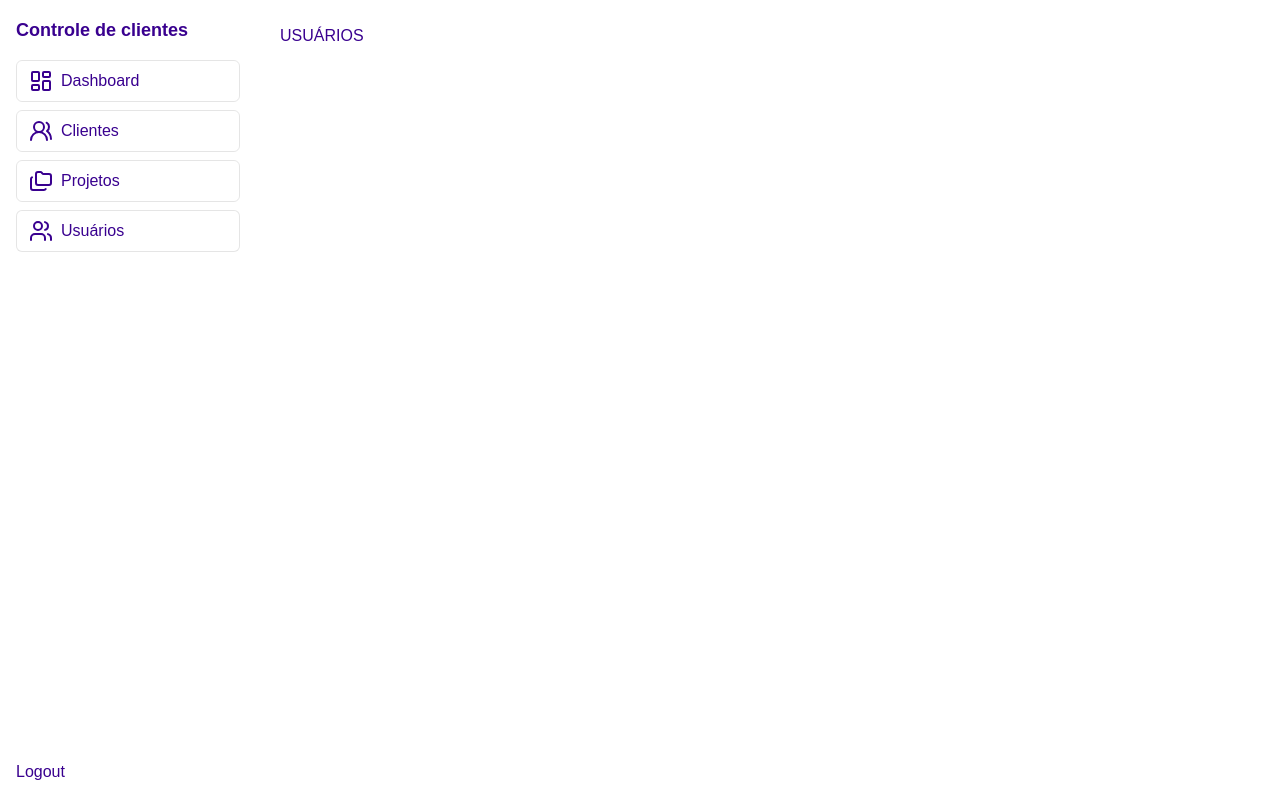
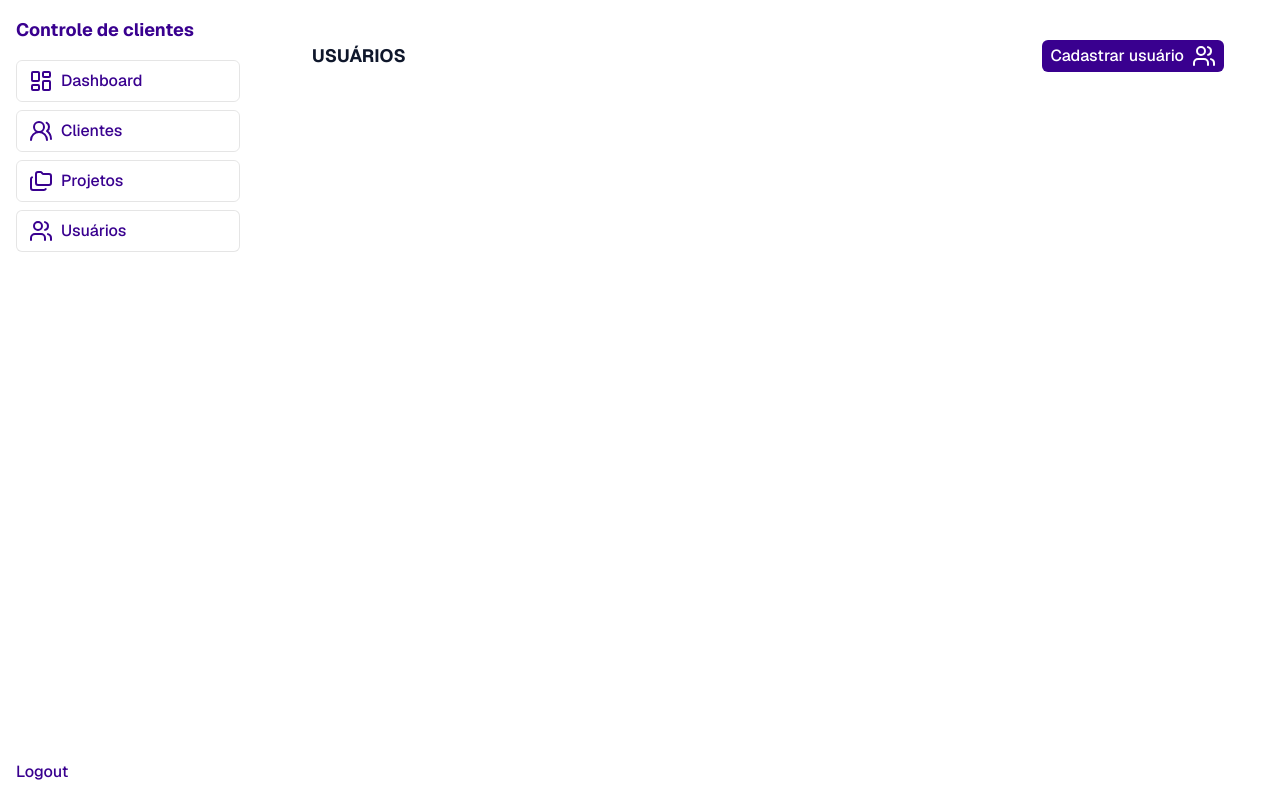
Before and after one commit to EAlvesT/controle-clientes-frontend, a Next.js app: page /usuarios in a window 1280 px wide. Built offline with nearby package versions, Linux system fonts and the light colour scheme; what @bprogress/next would draw is missing.

Commit message:
feat: enhance section titles and add new pages for client, project, and user creation

```diff
--- /dev/null
+++ b/app/(private)/clientes/new/layout.tsx
@@ -0,0 +1,14 @@
+import type { Metadata } from "next";
+
+export const metadata: Metadata = {
+    title: "Controle de clientes - Novo Cliente",
+    description: "Página para criação de novos clientes",
+};
+
+export default function NovoClienteLayoutPage({ children }: { children: React.ReactNode }) {
+    return (
+        <>
+            {children}
+        </>
+    );
+};
--- /dev/null
+++ b/app/(private)/clientes/new/page.tsx
@@ -0,0 +1,7 @@
+export default function NovoClientePage() {
+    return (
+        <>
+            <h1>Página NOVO CLIENTE</h1>
+        </>
+    )
+};
--- a/app/(private)/clientes/page.tsx
+++ b/app/(private)/clientes/page.tsx
@@ -5,6 +5,8 @@ export default function ClientesPage() {
         <>
             <TituloSecoes
                 titulo="CLIENTES"
+                localUtilizado="clientes"
+                textoBotao="Cadastrar cliente"
             />
         </>
     )
--- /dev/null
+++ b/app/(private)/projetos/new/layout.tsx
@@ -0,0 +1,14 @@
+import type { Metadata } from "next";
+
+export const metadata: Metadata = {
+    title: "Controle de clientes - Novo Projeto",
+    description: "Página para cadastrar um novo projeto.",
+};
+
+export default function NovoProjetoLayoutPage({ children }: { children: React.ReactNode }) {
+    return (
+        <>
+            {children}
+        </>
+    );
+};
--- /dev/null
+++ b/app/(private)/projetos/new/page.tsx
@@ -0,0 +1,7 @@
+export default function NovoProjetoPage() {
+    return (
+        <>
+            <h1>Página NOVO PROJETO</h1>
+        </>
+    )
+};
--- a/app/(private)/projetos/page.tsx
+++ b/app/(private)/projetos/page.tsx
@@ -5,6 +5,8 @@ export default function ProjetosPage() {
         <>
             <TituloSecoes
                 titulo="PROJETOS"
+                localUtilizado="projetos"
+                textoBotao="Criar projeto"
             />
         </>
     )
--- /dev/null
+++ b/app/(private)/usuarios/new/layout.tsx
@@ -0,0 +1,14 @@
+import type { Metadata } from "next";
+
+export const metadata: Metadata = {
+    title: "Controle de clientes - Novo Usuário",
+    description: "Generated by create next app",
+};
+
+export default function NovoUsuarioLayoutPage({ children }: { children: React.ReactNode }) {
+    return (
+        <>
+            {children}
+        </>
+    );
+};
--- /dev/null
+++ b/app/(private)/usuarios/new/page.tsx
@@ -0,0 +1,7 @@
+export default function NovoUsuarioPage() {
+    return (
+        <>
+            <h1>Página NOVO USUÁRIO</h1>
+        </>
+    )
+};
--- a/app/(private)/usuarios/page.tsx
+++ b/app/(private)/usuarios/page.tsx
@@ -5,6 +5,8 @@ export default function UsuariosPage() {
         <>
             <TituloSecoes
                 titulo="USUÁRIOS"
+                localUtilizado="usuarios"
+                textoBotao="Cadastrar usuário"
             />
         </>
     )
--- a/app/globals.css
+++ b/app/globals.css
@@ -9,8 +9,7 @@
 @theme {
   --color-background: var(--background);
   --color-foreground: var(--foreground);
-  --font-sans: var(--font-geist-sans);
-  --font-mono: var(--font-geist-mono);
+  --font-geist-sans: var(--font-geist-sans);
   --color-access-buton: var(--accessButton);
 }
 
@@ -24,5 +23,5 @@
 body {
   background: var(--background);
   color: var(--foreground);
-  font-family: Arial, Helvetica, sans-serif;
+  font-family: var(--font-geist-sans);
 }
--- a/app/layout.tsx
+++ b/app/layout.tsx
@@ -1,15 +1,11 @@
 import type { Metadata } from "next";
-import { Geist, Geist_Mono } from "next/font/google";
+import { Geist } from "next/font/google";
 import "./globals.css";
 import { Providers } from "@/components/providers/providers";
 
 const geistSans = Geist({
   variable: "--font-geist-sans",
-  subsets: ["latin"],
-});
-
-const geistMono = Geist_Mono({
-  variable: "--font-geist-mono",
+  weight: ["100", "300", "500", "700", "900"],
   subsets: ["latin"],
 });
 
@@ -22,7 +18,7 @@ export default function RootLayout({ children }: LayoutProps<"/">) {
   return (
     <html
       lang="pt-BR"
-      className={`${geistSans.variable} ${geistMono.variable} h-full antialiased`}
+      className={`${geistSans.variable} h-full antialiased`}
       suppressHydrationWarning
     >
       <body
--- a/components/layout/titulo-secoes.tsx
+++ b/components/layout/titulo-secoes.tsx
@@ -1,11 +1,35 @@
+import {
+    UserRoundPlus,
+    Folders,
+    Users,
+} from "lucide-react";
+import Link from "next/link";
+
 interface TituloSecoesProps {
     titulo: string;
+    localUtilizado: "clientes" | "projetos" | "usuarios";
+    textoBotao: string;
 };
 
-export function TituloSecoes({ titulo }: TituloSecoesProps) {
+export function TituloSecoes({ titulo, localUtilizado, textoBotao }: TituloSecoesProps) {
     return (
-        <header>
-            <h2>{titulo}</h2>
+        <header
+            className="w-full px-4 md:px-8 py-2 md:py-4 bg-white text-slate-900 rounded-md flex items-center justify-between"
+        >
+            <h2 className="font-bold text-lg">{titulo}</h2>
+
+            <Link
+                className="px-2 py-1 rounded-md font-medium text-white flex items-center gap-2 bg-foreground dark:bg-background cursor-pointer hover:dark:bg-background/80 hover:bg-foreground/80 duration-200"
+                href={`/${localUtilizado}/new`}
+            >
+                {textoBotao}
+
+                {localUtilizado === "clientes" && <UserRoundPlus />}
+
+                {localUtilizado === "projetos" && <Folders />}
+
+                {localUtilizado === "usuarios" && <Users />}
+            </Link>
         </header>
     )
 };
```
